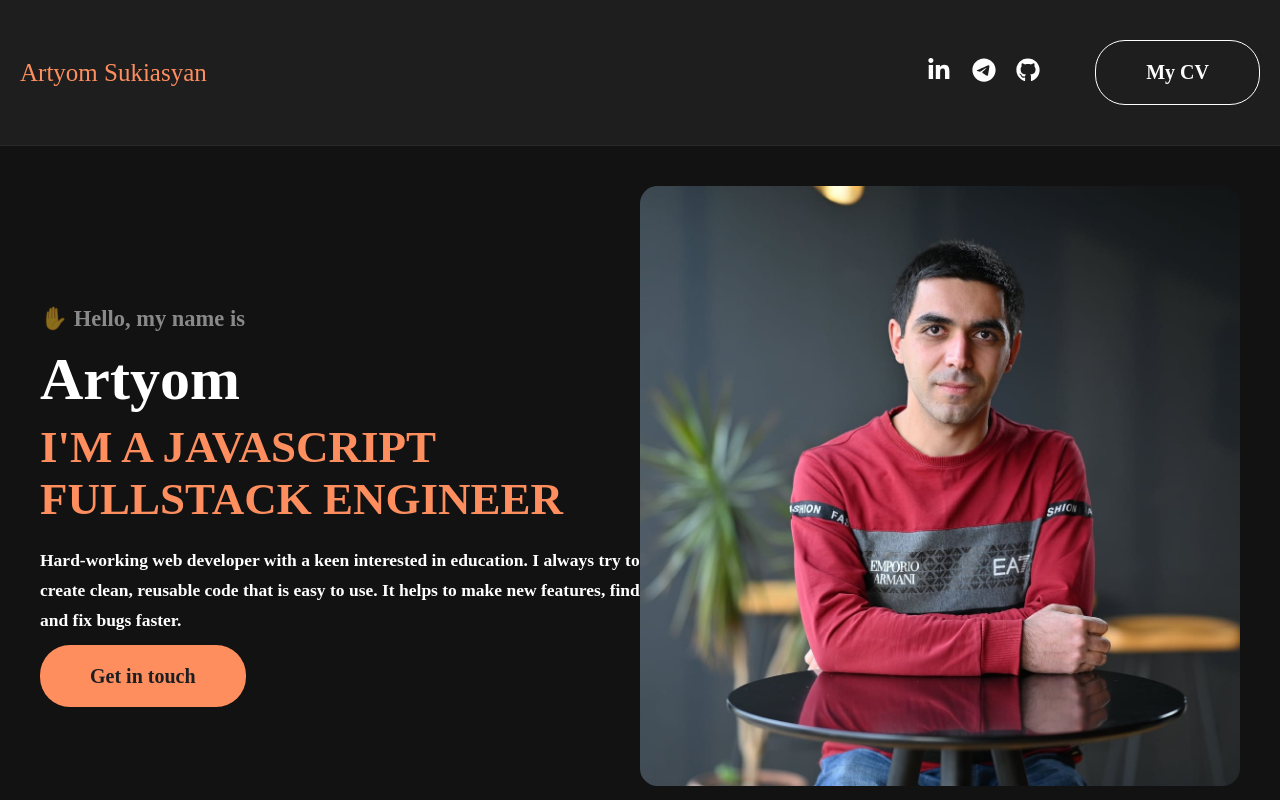
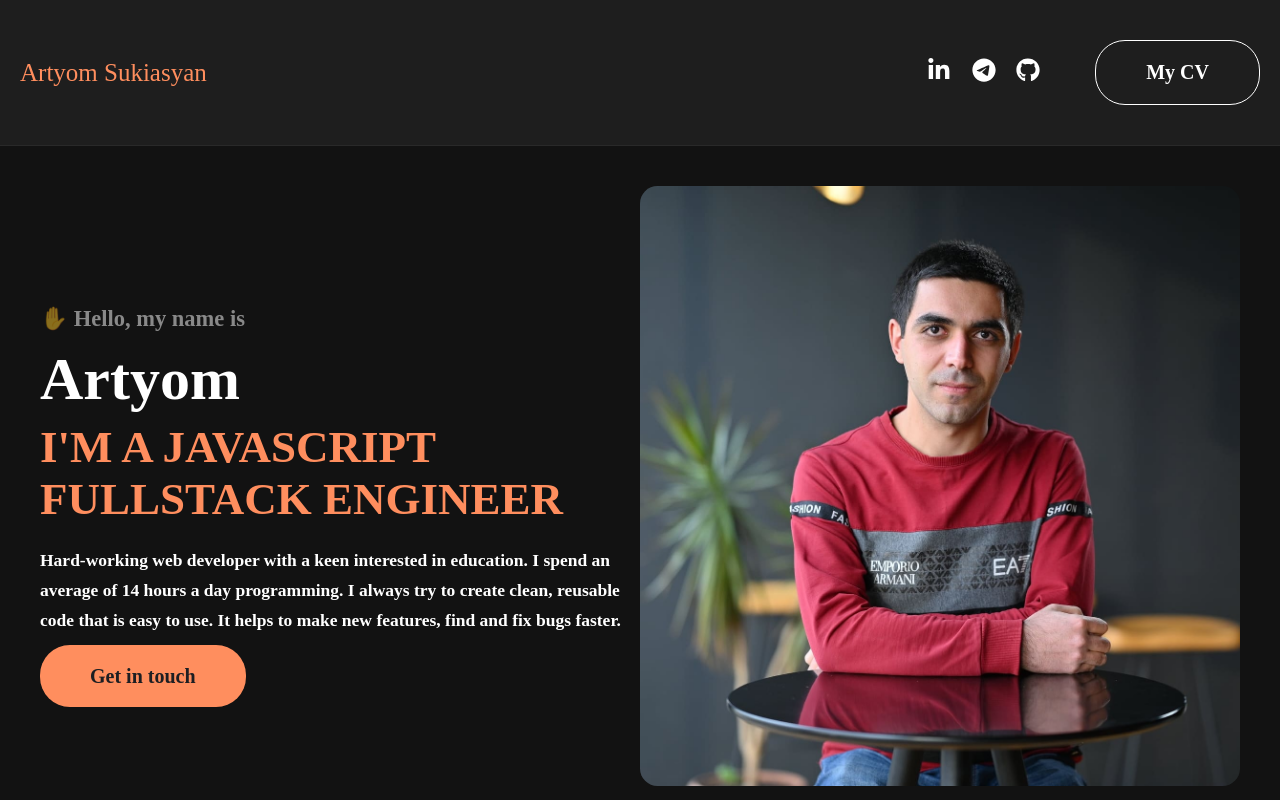
Before and after one commit to ArtyomSukiasyan/portfolio, a Next.js app: page / in a window 1280 px wide. Shown: the top 800 px of the page. Built offline with nearby package versions, Linux system fonts and the light colour scheme.

Commit message:
feat: change preview description

```diff
--- a/src/constants/previewTexts.ts
+++ b/src/constants/previewTexts.ts
@@ -1,6 +1,6 @@
 export const skills = "I'm a JavaScript FullStack engineer";
 
-export const description = `Hard-working web developer with a keen interested in education.
+export const description = `Hard-working web developer with a keen interested in education. I spend an average of 14 hours a day programming.
 I always try to create clean, reusable code that is easy to use. It helps to make new
 features, find and fix bugs faster.`;
 
```
